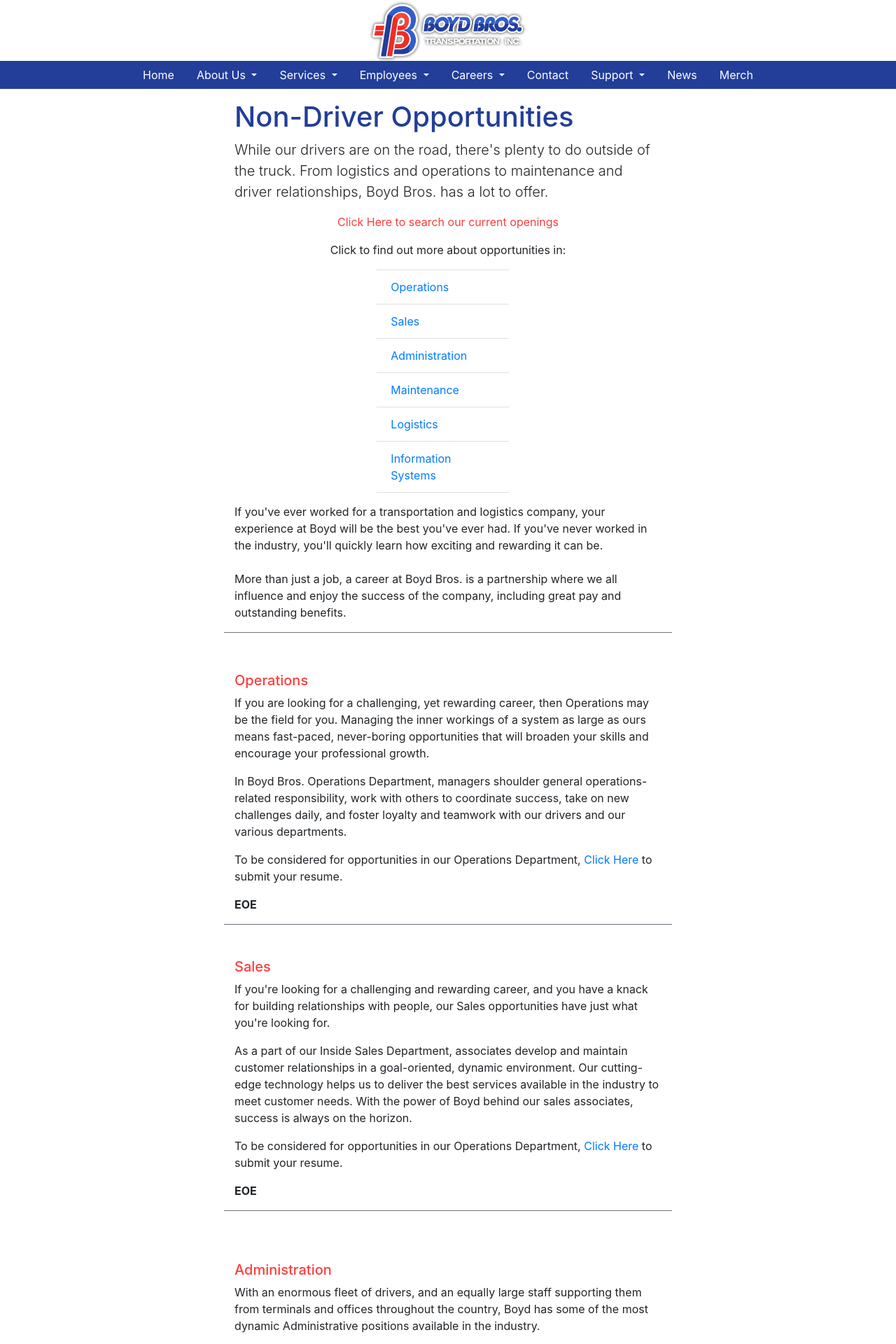
After one commit to vargasman11/boydbros, a PHP site: page /careers.php in a window 1280 px wide. The commit adds this page. Shown: the top 1920 px of the page at 70% size. Run offline with PHP 8.4, Linux system fonts and the light colour scheme.

Commit message:
adding more pages and some menu changes

```diff
--- /dev/null
+++ b/careers.php
@@ -0,0 +1,157 @@
+<?php include 'inc/header.php' ?>
+
+<div class="container-fluid pt-3">
+    <div class="row">
+        <div class="col-sm-10 col-md-8 col-lg-6 mx-auto border-bottom border-secondary">
+            <h1 class="text-blue">Non-Driver Opportunities</h1>
+            <p class="lead">While our drivers are on the road, there's plenty to do outside of the truck. From
+                logistics and operations to maintenance and driver relationships, Boyd Bros. has a lot to offer.</p>
+
+            <p class="text-center"><a class="text-red" href="https://secure.entertimeonline.com/ta/6138412.jobs?JobsSearch=1"
+                    target="_blank">Click Here to search our current openings</a></p>
+
+            <p class="text-center">Click to find out more about opportunities in: <br>
+                <ul class="list-group list-group-flush col-sm-4 mx-auto">
+                    <li class="list-group-item"><a href="#operations">Operations</a></li>
+                    <li class="list-group-item"><a href="#sales">Sales</a></li>
+                    <li class="list-group-item"><a href="#administration">Administration</a></li>
+                    <li class="list-group-item"><a href="#maintenance">Maintenance</a></li>
+                    <li class="list-group-item"><a href="#logistics">Logistics</a></li>
+                    <li class="list-group-item"><a href="#infosys">Information Systems</a></li>
+                </ul>
+            </p>
+            <p>If you've ever worked for a transportation and logistics company, your experience at Boyd will be the
+                best you've ever had. If you've never worked in the industry, you'll quickly learn how exciting and
+                rewarding it can be. <br>
+                <br>
+                More than just a job, a career at Boyd Bros. is a partnership where we all influence and enjoy the
+                success of the company, including great pay and outstanding benefits.</p>
+
+        </div>
+    </div>
+</div>
+
+<!-- ======================================================================= -->
+<!--                               JOBS BELOW                                -->
+<!-- ======================================================================= -->
+<div id="operations"></div>
+<div class="container-fluid pt-3">
+    <!-- Operations -->
+    <div class="row pt-3">
+        <div class="col-sm-10 col-md-8 col-lg-6 mx-auto border-bottom border-secondary">
+            <br>
+            <h5 class="text-red">Operations</h5>
+            <p>If you are looking for a challenging, yet rewarding career, then Operations may be the field for you.
+                Managing the inner workings of a system as large as ours means fast-paced, never-boring opportunities
+                that will broaden your skills and encourage your professional growth.</p>
+
+            <p>In Boyd Bros. Operations Department, managers shoulder general operations-related responsibility, work
+                with others to coordinate success, take on new challenges daily, and foster loyalty and teamwork with
+                our drivers and our various departments.</p>
+
+            <p>To be considered for opportunities in our Operations Department, <a href="mailto:hr@boydbros.com" target="_blank">Click
+                    Here</a> to submit your resume.</p>
+            <p><strong>EOE</strong></p>
+        </div>
+    </div>
+    <!-- SALES -->
+    <div id="sales"></div>
+    <br>
+    <div class="row">
+        <div class="col-sm-10 col-md-8 col-lg-6 mx-auto border-bottom border-secondary">
+            <br>
+            <h5 class="text-red">Sales</h5>
+            <p>If you're looking for a challenging and rewarding career, and you have a knack for building
+                relationships with people, our Sales opportunities have just what you're looking for.</p>
+
+            <p>As a part of our Inside Sales Department, associates develop and maintain customer relationships in a
+                goal-oriented, dynamic environment. Our cutting-edge technology helps us to deliver the best services
+                available in the industry to meet customer needs. With the power of Boyd behind our sales associates,
+                success is always on the horizon.</p>
+
+            <p>To be considered for opportunities in our Operations Department, <a href="mailto:hr@boydbros.com" target="_blank">Click
+                    Here</a> to submit your resume.</p>
+            <p><strong>EOE</strong></p>
+        </div>
+    </div>
+
+    <!-- Administration -->
+    <div id="administration"></div>
+    <div class="row pt-5">
+        <div class="col-sm-10 col-md-8 col-lg-6 mx-auto border-bottom border-secondary">
+            <br>
+            <h5 class="text-red">Administration</h5>
+            <p>With an enormous fleet of drivers, and an equally large staff supporting them from terminals and offices
+                throughout the country, Boyd has some of the most dynamic Administrative positions available in the
+                industry.</p>
+
+            <p>Boyd Bros. is a family-oriented, caring company that provides a growth-focused environment for long-term
+                career professionals. Our Administrative opportunities help us support this vision by providing
+                critical support and guidance</p>
+
+            <p>To be considered for opportunities in our Operations Department, <a href="mailto:hr@boydbros.com" target="_blank">Click
+                    Here</a> to submit your resume.</p>
+            <p><strong>EOE</strong></p>
+        </div>
+    </div>
+
+    <!-- maintenance -->
+    <div id="maintenance"></div>
+    <div class="row pt-5">
+        <div class="col-sm-10 col-md-8 col-lg-6 mx-auto border-bottom border-secondary">
+            <br>
+            <h5 class="text-red">Maintenance</h5>
+            <p>Boyd Bros.' equipment is among the top in the industry in quality and maintenance records. We are an
+                industry leader in providing the best equipment for our drivers. Maintaining this fleet requires the
+                best support crew.</p>
+
+            <p>If you are looking for a challenging and rewarding career working on the latest and greatest equipment,
+                then Boyd Bros. is a good place to be.</p>
+
+            <p>To be considered for opportunities in our Operations Department, <a href="mailto:hr@boydbros.com" target="_blank">Click
+                    Here</a> to submit your resume.</p>
+            <p><strong>EOE</strong></p>
+        </div>
+    </div>
+
+    <!-- logistics -->
+    <div id="logistics"></div>
+    <div class="row pt-5">
+        <div class="col-sm-10 col-md-8 col-lg-6 mx-auto border-bottom border-secondary">
+            <br>
+            <h5 class="text-red">Logistics</h5>
+            <p>What does it take to keep one of the biggest flatbed fleets in the country rolling? In addition to great
+                drivers, maintenance, and other support, it takes an incredible Logistics Department. At Boyd, our
+                Logistics opportunities provide people a chance to grow with a true professional organization.</p>
+
+            <p>Our associates develop and maintain customer relationships in a goal-oriented, dynamic environment. Our
+                cutting-edge technology supports the needs of our customers by providing the backbone to the Logistics
+                Department that coordinates our fleet.</p>
+
+            <p>To be considered for opportunities in our Operations Department, <a href="mailto:hr@boydbros.com" target="_blank">Click
+                    Here</a> to submit your resume.</p>
+            <p><strong>EOE</strong></p>
+        </div>
+    </div>
+
+    <!-- Information Systems -->
+    <div id="infosys"></div>
+    <div class="row pt-5 mb-5">
+        <div class="col-sm-10 col-md-8 col-lg-6 mx-auto border-bottom border-secondary">
+            <br>
+            <h5 class="text-red">Information Systems</h5>
+            <p>Keeping a large fleet of trucks on the road requires staying on the front edge of technology to help
+                power our logistics programs, our truck information systems, and the infrastructure of our office and
+                terminal networks. That ongoing challenge falls into the hands of our Information Systems Department.</p>
+            <p>If you are interested in a challenging career that always provides you with exposure to the latest in
+                technology, Boyd Bros. is the place for you.</p>
+
+            <p>To be considered for opportunities in our Operations Department, <a href="mailto:hr@boydbros.com" target="_blank">Click
+                    Here</a> to submit your resume.</p>
+            <p><strong>EOE</strong></p>
+        </div>
+    </div>
+</div>
+
+
+<?php include 'inc/footer.php'; ?>
--- a/inc/header.php
+++ b/inc/header.php
@@ -75,10 +75,9 @@
                 </a>
 
                 <div class="dropdown-menu" aria-labelledby="EmployeeMenu">
-                    <a class="dropdown-item" href="#">Employee Login</a>
-                    <a class="dropdown-item" href="#">Benefits</a>
-                    <a class="dropdown-item" href="#">MessageBoard</a>
-                    <a class="dropdown-item" href="#">Self Service</a>
+                    <a class="dropdown-item" href="https://www2.boydbros.com/cgi/menu.pgm" target="_blank">Employee Login</a>
+                    <a class="dropdown-item" href="employees.php">Benefits</a>
+                    <a class="dropdown-item" href="https://www2.boydbros.com/hrb/hr100.pgm" target="_blank">MessageBoard</a>
                 </div>
             </div>
         </a>
@@ -92,13 +91,13 @@
                 </a>
 
                 <div class="dropdown-menu" aria-labelledby="CareersMenu">
-                    <a class="dropdown-item" href="#">Driver Opportunities</a>
-                    <a class="dropdown-item" href="#">Another action</a>
+                    <a class="dropdown-item" href="https://drive4boyd.com" target="_blank">Driver Opportunities</a>
+                    <a class="dropdown-item" href="careers.php">Non-Driver Opportunities</a>
                 </div>
             </div>
         </a>
 
-        <a href="#" class="nav-link text-white ">Contact</a>
+        <a href="contact.php" class="nav-link text-white ">Contact</a>
 
         <!-- support -->
         <a href="#" class="nav-link text-white dropdown d-flex p-0">
@@ -109,17 +108,16 @@
                 </a>
 
                 <div class="dropdown-menu" aria-labelledby="#SupportMenu">
-                    <a class="dropdown-item" href="#">Owner operater</a>
-                    <a class="dropdown-item" href="#">Driver Settlement</a>
-                    <a class="dropdown-item" href="#">HelpDesk Remote</a>
+                    <a class="dropdown-item" href="https://www2.boydbros.com/boo/menu.pgm">Owner operater</a>
+                    <a class="dropdown-item" href="http://wnt.boydbros.com/wntv5/Login.wnt">Driver Settlement</a>
+                    <a class="dropdown-item" href="http://download.teamviewer.com/download/version_13x/TeamViewerQS.exe" target="_blank">HelpDesk Remote</a>
                 </div>
             </div>
         </a>
 
 
         <a href="#" class="nav-link text-white">News</a>
-        <a href="#" class="nav-link text-white">Blog</a>
-        <a href="#" class="nav-link text-white">Merch</a>
+        <a href="http://www.shopboyd-bros.com/" class="nav-link text-white">Merch</a>
     </nav>
 
 
```
Also changed, not shown: contact.php (added, +50 -0 lines), employees.php (added, +42 -0 lines), news.php (added, +56 -0 lines), img/Boyd_Care_Logo.png (added).
